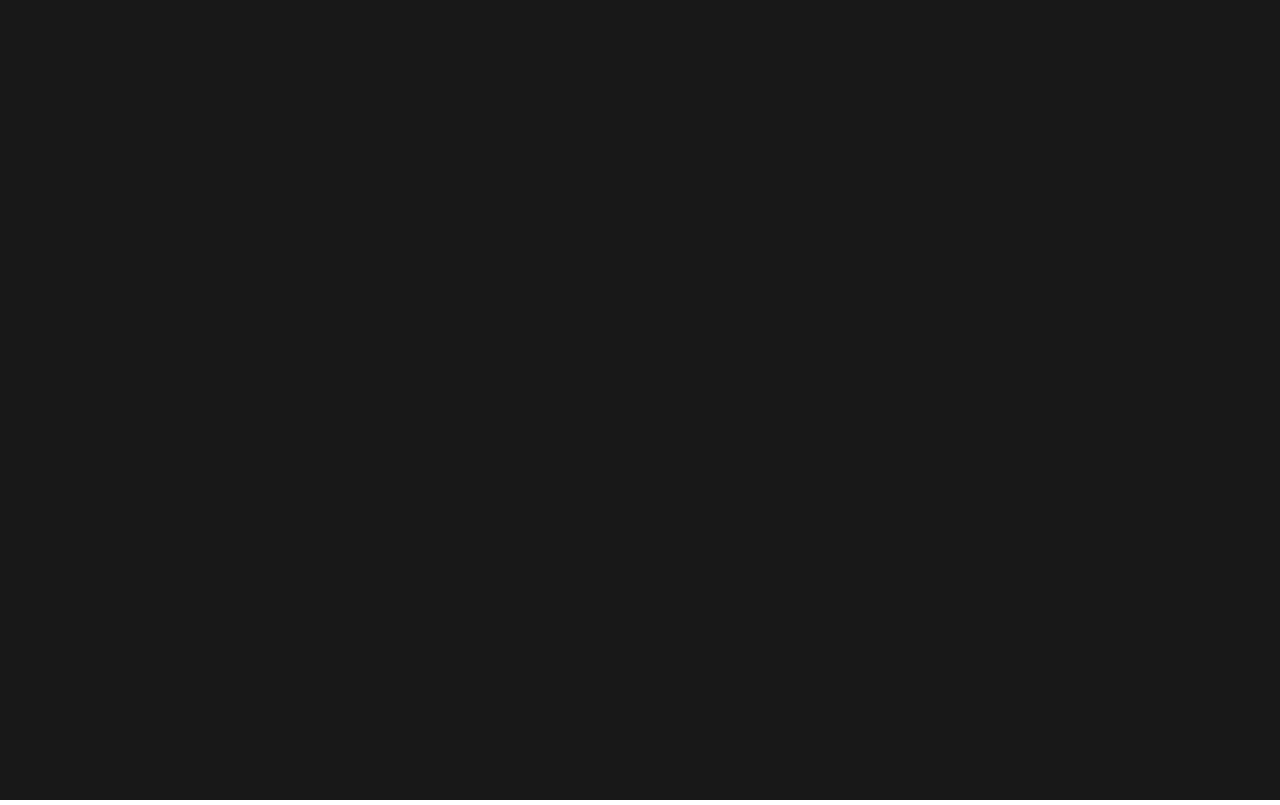
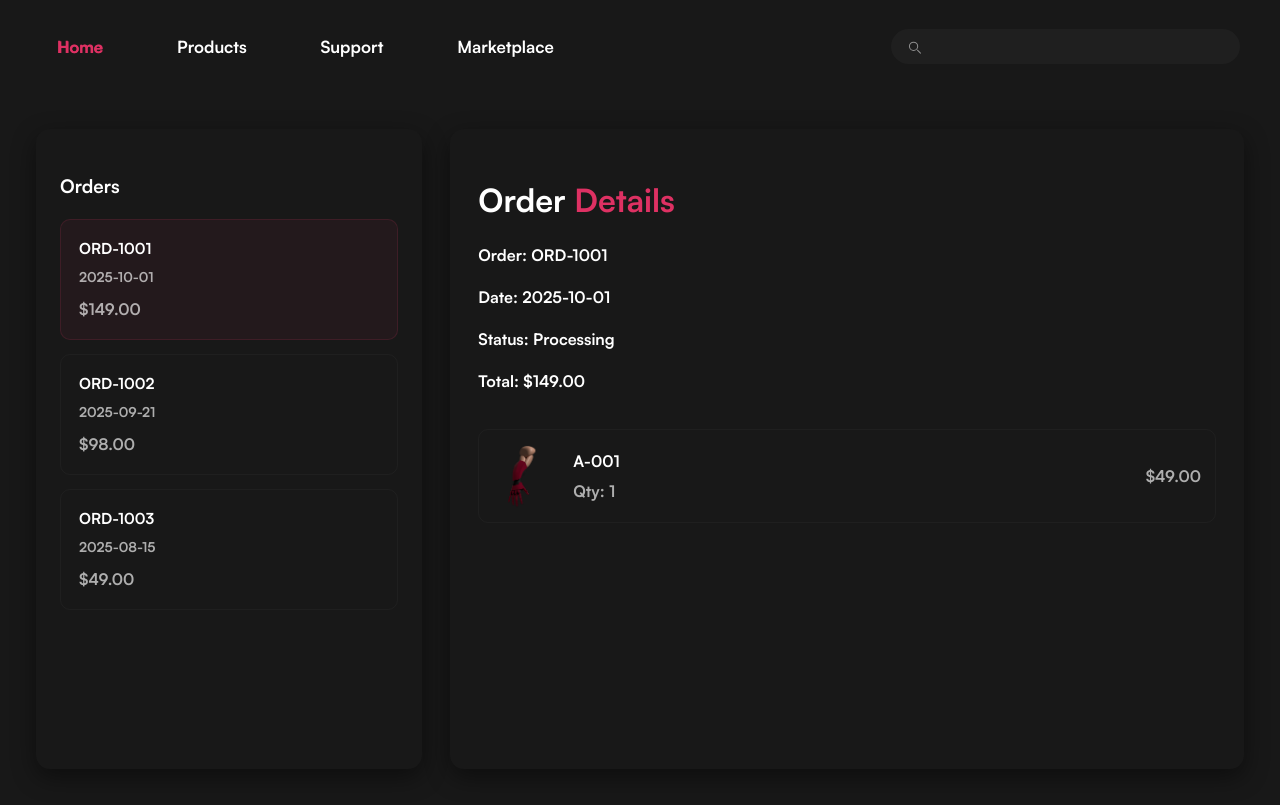
Before and after one commit to SoulShadow8326/theseus, a React (Vite) app: page /orders in a window 1280 px wide. Before the commit this address had no page. Built offline with nearby package versions, Linux system fonts and the light colour scheme.

Commit message:
added orders

```diff
--- a/src/App.jsx
+++ b/src/App.jsx
@@ -7,6 +7,7 @@ import Marketplace from './pages/marketplace';
 import Demo from './pages/demo';
 import Auth from './pages/auth';
 import Checkout from './pages/checkout';
+import Orders from './pages/orders';
 
 export default function App() {
 	return (
@@ -19,7 +20,8 @@ export default function App() {
 		<Route path="/marketplace" element={<Marketplace />} />
 		<Route path="/demo" element={<Demo />} />
 		<Route path="/auth" element={<Auth />} />
-		<Route path="/checkout" element={<Checkout />} />
+			<Route path="/checkout" element={<Checkout />} />
+			<Route path="/orders" element={<Orders />} />
 			</Routes>
 		</BrowserRouter>
 	);
--- a/src/pages/orders.css
+++ b/src/pages/orders.css
@@ -0,0 +1,54 @@
+:root{
+	--bg:#181818;
+	--panel:#181818;
+	--muted:rgba(255,255,255,0.65);
+	--accent:#DE3163;
+}
+
+.orders-page{
+	display:flex;
+	min-height:80vh;
+	padding:36px;
+	gap:28px;
+	background:var(--bg);
+	color:#fff;
+}
+.orders-left{
+	width:28%;
+	padding:24px;
+	background:var(--panel);
+	border-radius:14px;
+	box-shadow: 0 8px 24px rgba(0,0,0,0.45);
+}
+.orders-right{
+	flex:1;
+	padding:28px;
+	background:var(--panel);
+	border-radius:14px;
+	box-shadow: 0 8px 24px rgba(0,0,0,0.45);
+}
+.orders-list{margin-top:18px;display:flex;flex-direction:column;gap:14px}
+.order-row{padding:18px;border-radius:10px;background:transparent;border:1px solid rgba(255,255,255,0.03);cursor:pointer;display:flex;flex-direction:column;transition:all .18s ease}
+.order-row:hover{transform:translateY(-4px);box-shadow:0 6px 18px rgba(0,0,0,0.5)}
+.order-row.active{background:rgba(222,49,99,0.06);border-color:rgba(222,49,99,0.14)}
+.order-id{font-weight:800;font-size:0.95rem;color:#fff}
+.order-date{font-size:0.85rem;color:var(--muted);margin-top:6px}
+.order-total{margin-top:10px;font-weight:800;color:var(--muted)}
+.order-detail{display:flex;flex-direction:column;gap:18px}
+.order-detail h3{margin-top:0; font-size: 2rem;}
+.detail-items{margin-top:18px;display:flex;flex-direction:column;gap:12px}
+.detail-item{display:flex;align-items:center;gap:16px;padding:14px;border-radius:10px;border:1px solid rgba(255,255,255,0.03);background:transparent}
+.detail-item img{width:64px;height:64px;object-fit:cover;border-radius:8px}
+.di-body{flex:1}
+.di-sku{font-weight:800}
+.di-qty{color:var(--muted);margin-top:6px}
+.di-price{font-weight:800;color:var(--muted)}
+
+@media(max-width:900px){
+	.orders-page{flex-direction:column;padding:20px}
+	.orders-left{width:100%}
+	.orders-right{width:100%}
+}
+.ordrhead{
+    font-size: 2rem;
+}
--- a/src/pages/orders.jsx
+++ b/src/pages/orders.jsx
@@ -0,0 +1,60 @@
+import React, { useState } from 'react'
+import './orders.css'
+import armImg from '../assets/arm.png'
+import Nav from '../components/navbar'
+
+export default function Orders() {
+  const sample = [
+    { id: 'ORD-1001', date: '2025-10-01', total: 149.00, items: [{sku:'A-001', qty:1, price:49}], status: 'Processing' },
+    { id: 'ORD-1002', date: '2025-09-21', total: 98.00, items: [{sku:'A-001', qty:2, price:49}], status: 'Shipped' },
+    { id: 'ORD-1003', date: '2025-08-15', total: 49.00, items: [{sku:'A-001', qty:1, price:49}], status: 'Delivered' }
+  ]
+
+  const [orders] = useState(sample)
+  const [active, setActive] = useState(orders[0])
+
+  return (
+    <>
+      <Nav />
+      <div className="orders-page">
+      <div className="orders-left">
+        <h3>Orders</h3>
+        <div className="orders-list">
+          {orders.map(o => (
+            <div key={o.id} className={`order-row ${active && active.id === o.id ? 'active' : ''}`} onClick={() => setActive(o)}>
+              <div className="order-id">{o.id}</div>
+              <div className="order-date">{o.date}</div>
+              <div className="order-total">${o.total.toFixed(2)}</div>
+            </div>
+          ))}
+        </div>
+      </div>
+      <div className="orders-right">
+        <h3><span className='ordrhead'>Order <span className='accent'>Details</span></span></h3>
+        {active ? (
+          <div className="order-detail">
+            <div className="detail-row"><strong>Order:</strong> {active.id}</div>
+            <div className="detail-row"><strong>Date:</strong> {active.date}</div>
+            <div className="detail-row"><strong>Status:</strong> {active.status}</div>
+            <div className="detail-row"><strong>Total:</strong> ${active.total.toFixed(2)}</div>
+            <div className="detail-items">
+              {active.items.map((it, i) => (
+                <div className="detail-item" key={i}>
+                  <img src={armImg} alt={it.sku} />
+                  <div className="di-body">
+                    <div className="di-sku">{it.sku}</div>
+                    <div className="di-qty">Qty: {it.qty}</div>
+                  </div>
+                  <div className="di-price">${(it.price * it.qty).toFixed(2)}</div>
+                </div>
+              ))}
+            </div>
+          </div>
+        ) : (
+          <div className="no-active">Select an order to view details</div>
+        )}
+      </div>
+      </div>
+    </>
+  )
+}
```
